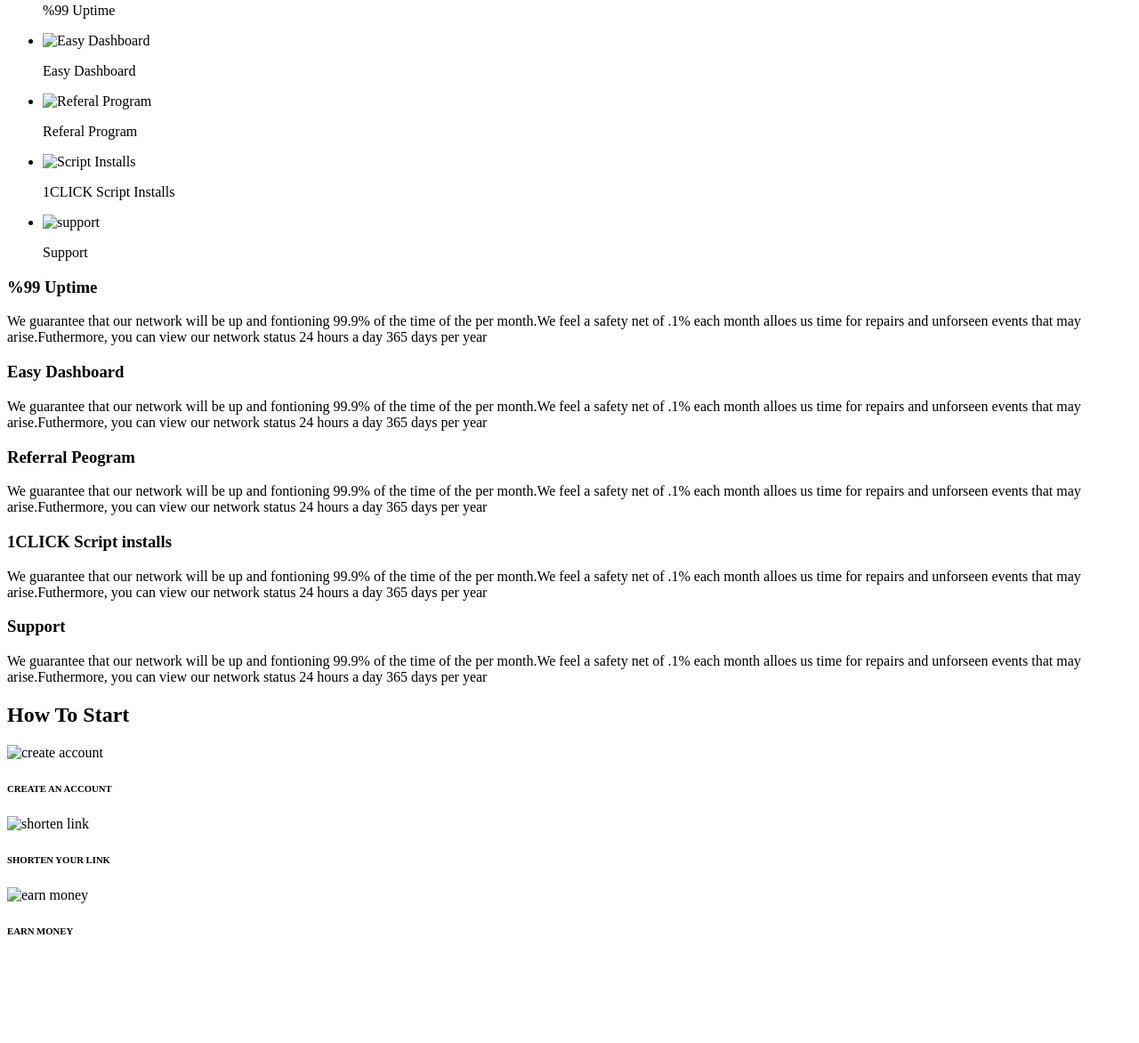
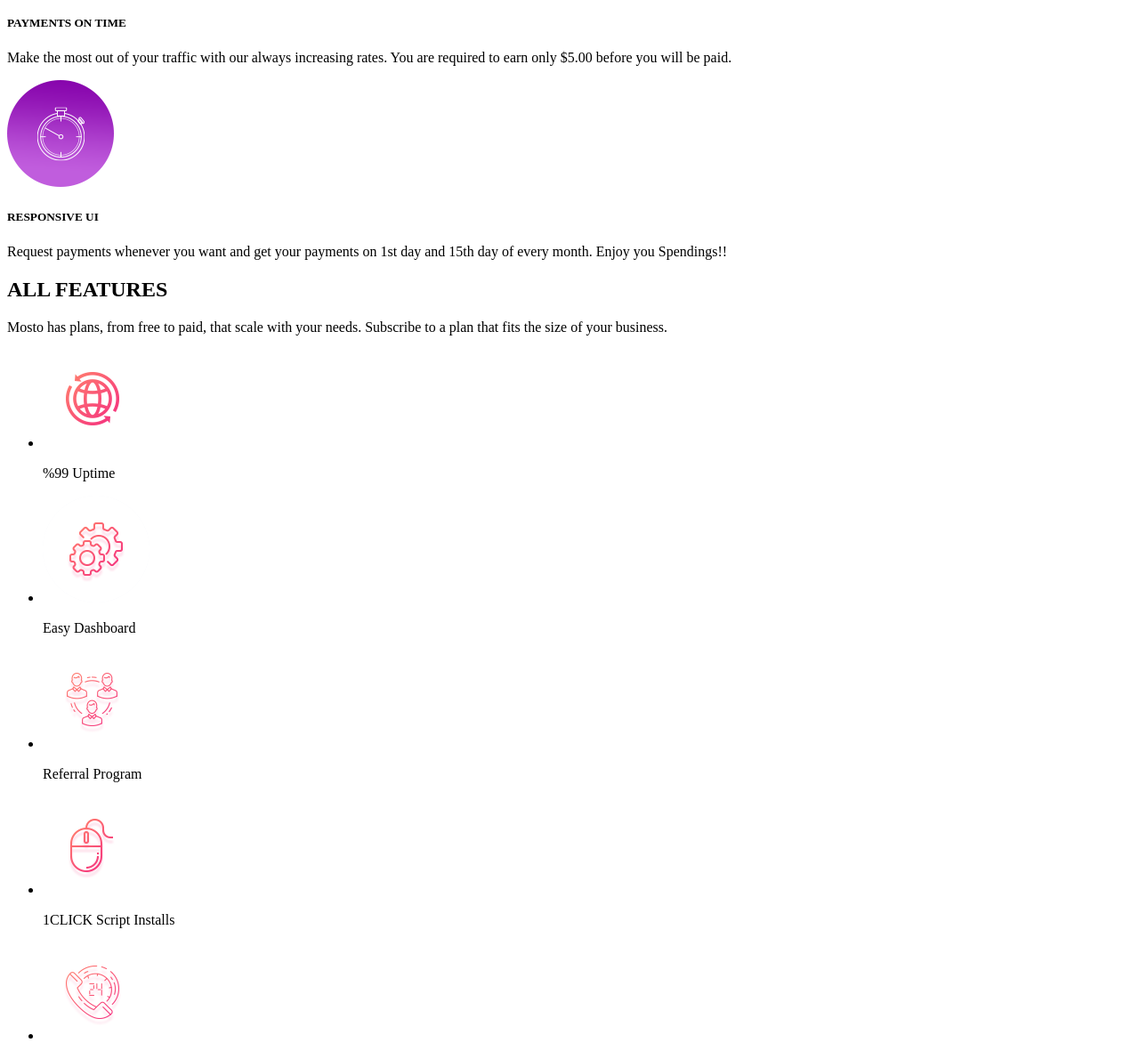
Before and after one commit to rocketsoftwareltd/url-short, a plain HTML site: page index.html in a window 1280 px wide. Shown: the part 687-1859 px from the top of the page at 89% size. Before the commit the page ends 1764 px from the top, so only its background shows below. Drawn offline with Linux system fonts and the light colour scheme.

Commit message:
added an image folder

```diff
--- a/index.html
+++ b/index.html
@@ -18,22 +18,22 @@
                 </div>
                 <div class="whysection-right">
                     <div>
-                        <img src="./images/join.png" alt="why">
+                        <img src="./img/join.png" alt="why">
                         <h5>JOIN OUR NETWORK</h5>
                         <p>Signup for an account in just one minute, shorten URLs and sharing your links to everywhere. And you'll be paid from any views.</p>
                     </div>
                     <div>
-                        <img src="./images/rates.png" alt="Highest Rates">
+                        <img src="./img/rates.png" alt="Highest Rates">
                         <h5>HIGHEST RATES</h5>
                         <P>Make the most out of your traffic with our always increasing rates. You are required to earn only $5.00 before you will be paid.</P>
                     </div>
                     <div>
-                        <img src="./images/payment.png" alt="Payments On Time">
+                        <img src="./img/payment.png" alt="Payments On Time">
                         <h5>PAYMENTS ON TIME</h5>
                         <P>Make the most out of your traffic with our always increasing rates. You are required to earn only $5.00 before you will be paid.</P>
                     </div>
                     <div>
-                        <img src="./images/ui.png" alt="Highest Rates">
+                        <img src="./img/ui.png" alt="Highest Rates">
                         <h5>RESPONSIVE UI</h5>
                         <P>Request payments whenever you want and get your payments on 1st day and 15th day of every month. Enjoy you Spendings!!</P>
                     </div>
@@ -51,23 +51,23 @@
                 <div class="nav-icons">
                     <ul>
                         <li>
-                            <img src="./images/uptime.png" alt="%99 Uptime">
+                            <img src="./img/uptime.png" alt="%99 Uptime">
                             <p>%99 Uptime</p>
                         </li>
                         <li>
-                            <img src="./images/dashboard.png" alt="Easy Dashboard">
+                            <img src="./img/dashboard.png" alt="Easy Dashboard">
                             <p>Easy Dashboard</p>
                         </li>
                         <li>
-                            <img src="./images/referral.png" alt="Referal Program">
-                            <p>Referal Program</p>
+                            <img src="./img/referral.png" alt="Referal Program">
+                            <p>Referral Program</p>
                         </li>
                         <li>
-                            <img src="./images/scriptinstalls.png" alt="Script Installs">
+                            <img src="./img/scriptinstalls.png" alt="Script Installs">
                             <p>1CLICK Script Installs</p>
                         </li>
                         <li>
-                            <img src="./images/support.png" alt="support">
+                            <img src="./img/support.png" alt="support">
                             <p>Support</p>
                         </li>
                     </ul>
@@ -84,7 +84,7 @@
                                 <p>We guarantee that our network will be up and fontioning 99.9% of the time of the per month.We feel a safety net of .1% each month alloes us time for repairs and unforseen events that may arise.Futhermore, you can view our network status 24 hours a day 365 days per year</p>
                             </div>
                             <div class="overlay-item">
-                                <h3>Referral Peogram</h3>
+                                <h3>Referral Program</h3>
                                 <p>We guarantee that our network will be up and fontioning 99.9% of the time of the per month.We feel a safety net of .1% each month alloes us time for repairs and unforseen events that may arise.Futhermore, you can view our network status 24 hours a day 365 days per year</p>
                             </div>
                             <div class="overlay-item">
@@ -106,15 +106,15 @@
                 <h2>How To Start</h2>
                 <div class="howto-items">
                     <div class="howto-item">
-                        <img src="./images/create.png" alt="create account">
+                        <img src="./img/create.png" alt="create account">
                         <h6>CREATE AN ACCOUNT</h6>
                     </div>
                     <div class="howto-item">
-                        <img src="./images/shorten.png" alt="shorten link">
+                        <img src="./img/shorten.png" alt="shorten link">
                         <h6>SHORTEN YOUR LINK</h6>
                     </div>
                     <div class="howto-item">
-                        <img src="./images/earn.png" alt="earn money">
+                        <img src="./img/earn.png" alt="earn money">
                         <h6>EARN MONEY</h6>
                     </div>
                 </div>
```
Also changed, not shown: img/create.png (added), img/dashboard.png (added), img/earn.png (added), img/join.png (added), img/payment.png (added), img/rates.png (added), img/referral.png (added), img/scriptinstalls.png (added), img/shorten.png (added), img/support.png (added), img/ui.png (added), img/uptime.png (added).
